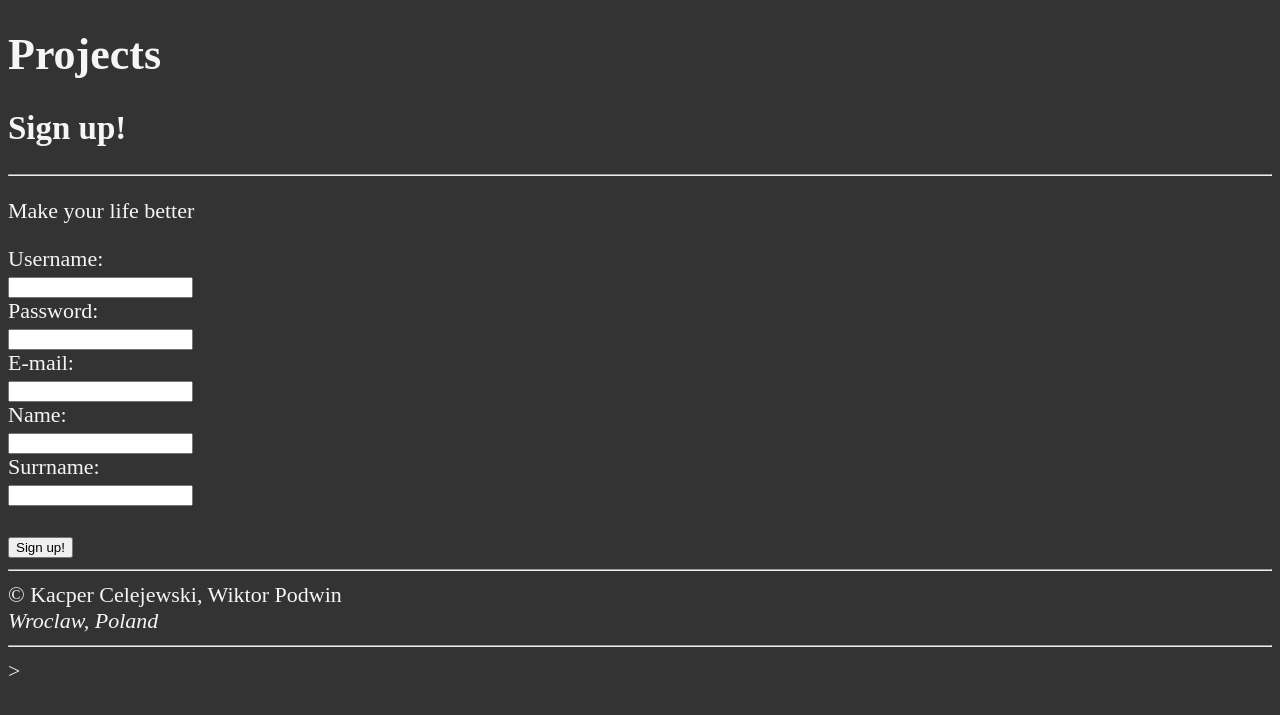
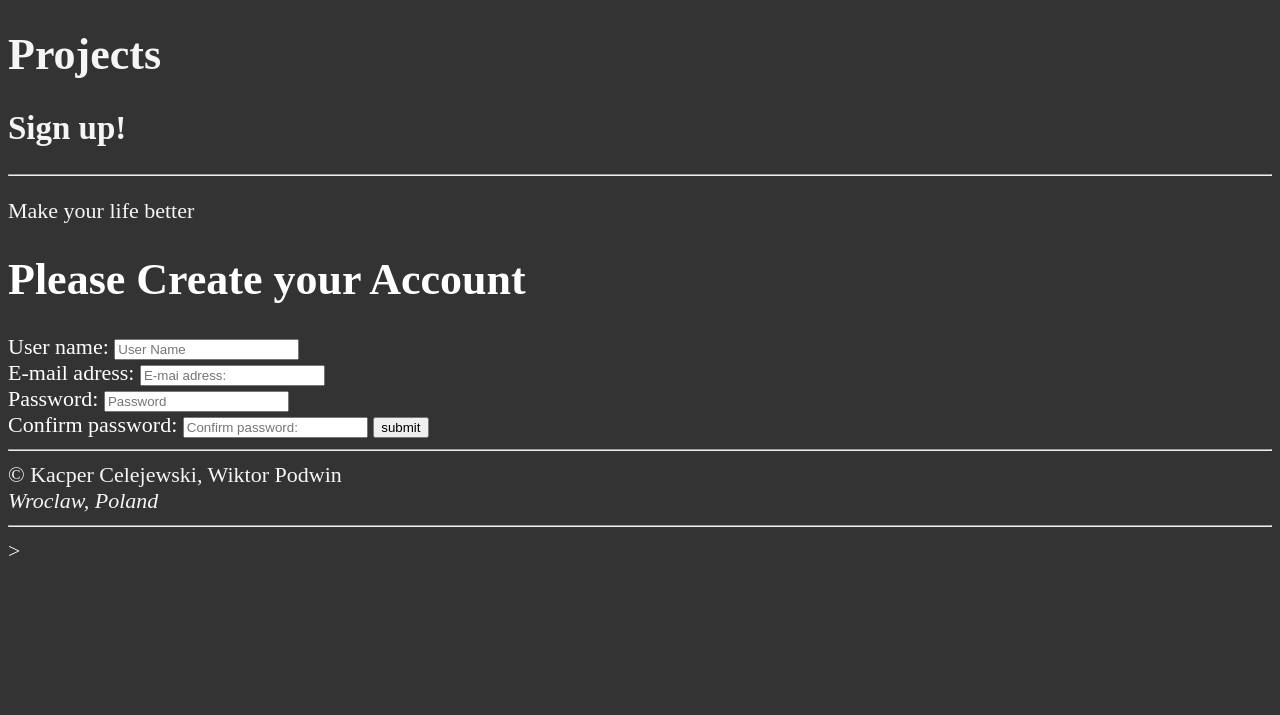
Before and after one commit to KacperCelejewski/project_app, a Flask app: page /register in a window 1280 px wide. Shown: the top 715 px of the page. Run offline with Flask 3, Linux system fonts and the light colour scheme.

Commit message:
flask forms added

```diff
--- /dev/null
+++ b/src/project/forms.py
@@ -0,0 +1,10 @@
+from flask_wtf import FlaskForm
+from wtforms import StringField, PasswordField, SubmitField
+
+
+class Register_Form(FlaskForm):
+    username= StringField(label="User name: ")
+    email= StringField(label="E-mail adress: ")
+    password1= PasswordField(label="Password: ")
+    password2= PasswordField(label="Confirm password: ")
+    submit=SubmitField(label='submit')
--- a/src/project/model.py
+++ b/src/project/model.py
@@ -1,4 +1,5 @@
 from project import db
+
 
 
 class User(db.Model):
@@ -7,7 +8,8 @@ class User(db.Model):
     surrname = db.Column(db.String(length=40), nullable=False, unique=True)
     email = db.Column(db.String(length=40), nullable=False, unique=True)
     username = db.Column(db.String(length=40), nullable=False, unique=True)
-    password = db.Column(db.String(length=40), nullable=False, unique=True)
+    password_hash = db.Column(db.String(length=60), nullable=False)
+   #  projects=db.relationship('Project'),backref='owened_user', lazy=True)
 
     def __repr__(self):
         return f"Name: {self.name}, Surrname: {self.surrname}, Email: {self.email}. Username: {self.username}, Passwod: {self.password} "
--- a/src/project/routes.py
+++ b/src/project/routes.py
@@ -1,7 +1,7 @@
 from project import app
 from flask import render_template
 from project.model import User
-
+from project.forms import Register_Form
 
 @app.route("/home")
 def Home_Page():
@@ -15,4 +15,5 @@ def login_page():
 
 @app.route("/register")
 def register_page():
-    return render_template("register.html")
+    form = Register_Form()
+    return render_template("register.html",form=form)
--- a/src/project/templates/login_page.html
+++ b/src/project/templates/login_page.html
@@ -19,5 +19,5 @@
 Sign in!
 </button>
 
-<p>You are not regitered? Click <a href=""> here </a> to sign up! </p>
+<p>You are not regitered? Click <a href="http://127.0.0.1:5000/register"> here </a> to sign up! </p>
 {%endblock%}
--- a/src/project/templates/register.html
+++ b/src/project/templates/register.html
@@ -3,30 +3,36 @@
     Sign up!
 {% endblock %}
 {% block con %}
+<body class = "text-ceter">
 <h1> Projects</h1>
 <h2>Sign up!</h2>
 <hr>
 <p>Make your life better</p>
-<label for="username">Username: </label>
-<br>
-<input type="text" id="username" name="username"><br>
-
-<label for="password">Password: </label><br>
-<input type="text" id="Password" name="Password"><br>
-
-<label for="E-mail">E-mail: </label>
-<br>
-<input type="text" id="E-mail" name="E-mail"><br>
-
-<label for="name">Name: </label><br>
-<input type="text" id="name" name="name"><br>
 
 
-<label for="surrname">Surrname: </label><br>
-<input type="text" id="surrname" name="surrname"><br>
 
-<br>
-<button>
-Sign up!
-</button>
+
+<div class = "container">
+    <form method="POST" class="form-register" style="color:white">
+        <h1 class="h3 mb-3 font-weight-normal">
+            Please Create your Account
+            </h1>
+    {{form.username.label()}}
+    {{form.username(class="form-control", placeholder="User Name")}}
+    <br>
+    {{form.email.label()}}
+    {{form.email(class="form-control", placeholder="E-mai adress: ")}}
+    <br>
+    {{form.password1.label()}}
+    {{form.password1(class="form-control", placeholder="Password")}}
+    <br>
+    {{form.password2.label()}}
+    {{form.password2(class="form-control", placeholder="Confirm password: ")}}
+
+    {{ form.submit(class="btn btn-lg btn-block btn-primary") }}
+
+</form>
+</div>
+
+
 {% endblock %}
--- a/src/run.py
+++ b/src/run.py
@@ -1,5 +1,6 @@
-from project import app
+import project
 
 
 if __name__ == "__main__":
-    app.run(debug=True)
+    project.app.run(debug=True)
+    project.app.app_context()
```
Also changed, not shown: src/project/__init__.py (+7 -0 lines), src/instance/users.db (added), 1 other file.
